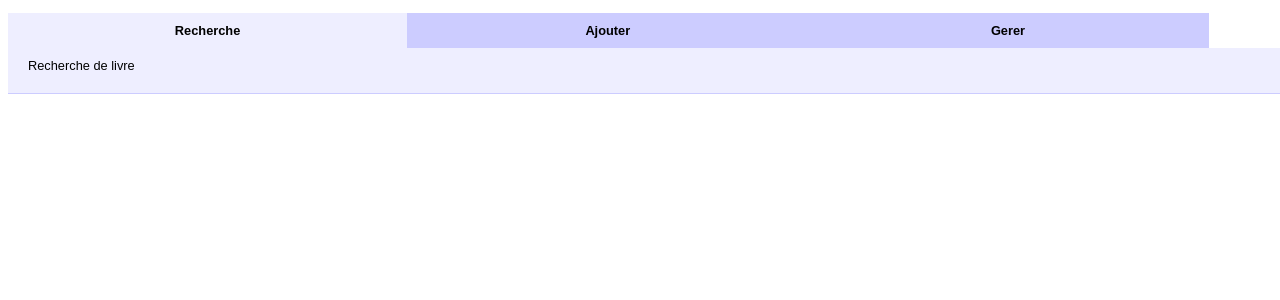
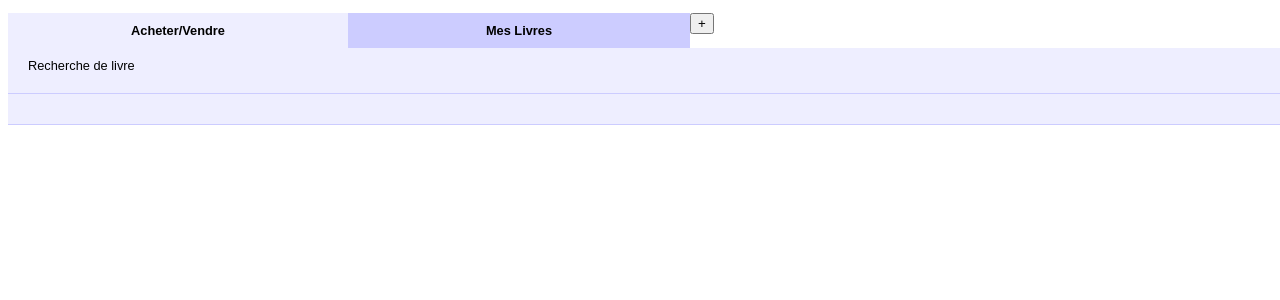
Before and after one commit to eurojulien/LETSWEB, a Django app: page / in a window 1280 px wide; the page is wider, and only the part inside the window is pictured. Shown: the top 300 px of that part. Run offline with Django 3.2, Linux system fonts and the light colour scheme; some libraries are stand-ins or nearby versions.

Commit message:
FRESH START

```diff
--- a/LETSBOOK/templates/LETSBOOK/index.html
+++ b/LETSBOOK/templates/LETSBOOK/index.html
@@ -9,9 +9,8 @@
     <script type="text/javascript" src="{% static 'LETSBOOK/script.js' %}"></script>
 
     <!--link rel="stylesheet" type="text/css" href="{% static 'LETSBOOK/desktop.css' %}"__>
-    <!-- ICONE POUR UN LIEN SUR UNE PLATE FORME MOBILE (LOOK & FEEL D'UN BOUTON D'APPS -->
+    <!-- ICONE POUR UN LIEN SUR UNE PLATE FORME MOBILE (LOOK & FEEL D'UN BOUTON D'APPS) -->
     <!-- link rel="mobile-touch-icon" href="path_to_icon.png" /-->
-
 
     <head>
         <title> LAZYBOOK </title>
@@ -25,22 +24,21 @@
     <body>
 
       <ul id="tabs">
-        <li class="active"> <a href="#search">  Recherche   </a></li>
-        <li>                <a href="#addBook"> Ajouter     </a></li>
-        <li>                <a href="#manage">  Gerer       </a></li>
+        <li class="active"> <a href="#search">  Acheter/Vendre   </a></li>
+        <li>                <a href="#manage"> Mes Livres     </a></li>
+        <button type="button" id="parameters">+</button>
       </ul>
 
       <div class="content" id="search">
             Recherche de livre
       </div>
 
-      <div class="content" id="addBook">
-            Ajout de livres
-      </div>
-
       <div class="content" id="manage">
             Gestion de livres
       </div>
 
+      <div class="content" id="addDescription">
+
+      </div>
     </body>
   </html>
--- a/LETSWEB/settings.py
+++ b/LETSWEB/settings.py
@@ -57,14 +57,13 @@ WSGI_APPLICATION\
 
 # Database
 # https://docs.djangoproject.com/en/1.6/ref/settings/#databases
-'''
+
 DATABASES = {
     'default': {
         'ENGINE': 'django.db.backends.sqlite3',
         'NAME': os.path.join(BASE_DIR, 'LetsbookBD'),
     }
 }
-'''
 
 # POSTGRESQL
 '''
--- a/static/LETSBOOK/desktop.css
+++ b/static/LETSBOOK/desktop.css
@@ -4,7 +4,7 @@
 /* . pour les class */
 
 body {
-    width:100$;
+    width:100%;
     font: 0.8em Arial, sans-serif;
 }
 
@@ -20,7 +20,7 @@ body {
     text-align:center;
     color: #000;
     font-weight: bold;
-    width:30%;
+    width:25%;
     height:100%;
     }
 
@@ -36,5 +36,11 @@ body {
     border-left: none;
     background: #eef;
     padding: 10px 20px 20px;
-    width: 100%;
+    width  : 100%;
+    height : 100%;
     }
+
+.class{
+    height : 100%;
+    width  : 100%;
+}
```
Also changed, not shown: LETSWEB/MobileMiddleware.py (+12 -0 lines).
